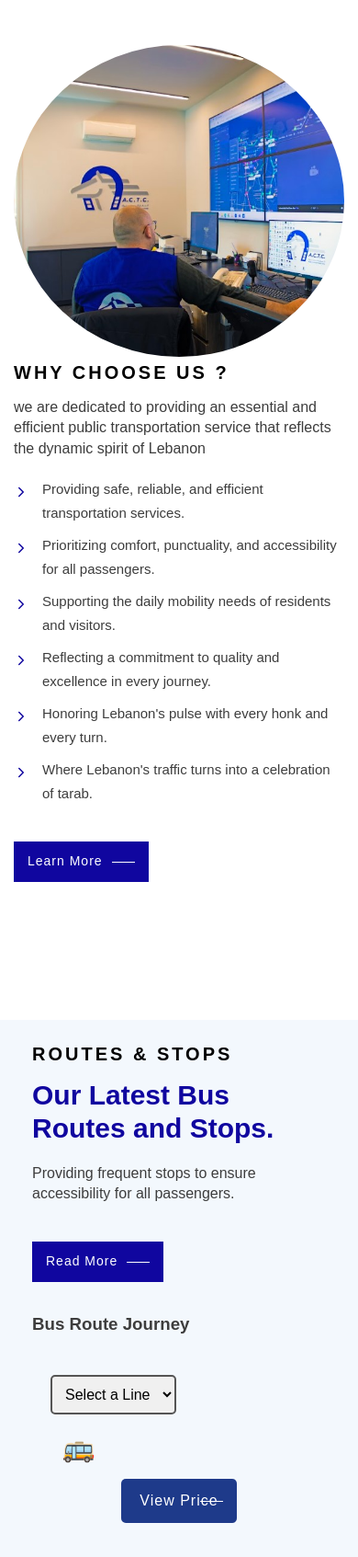
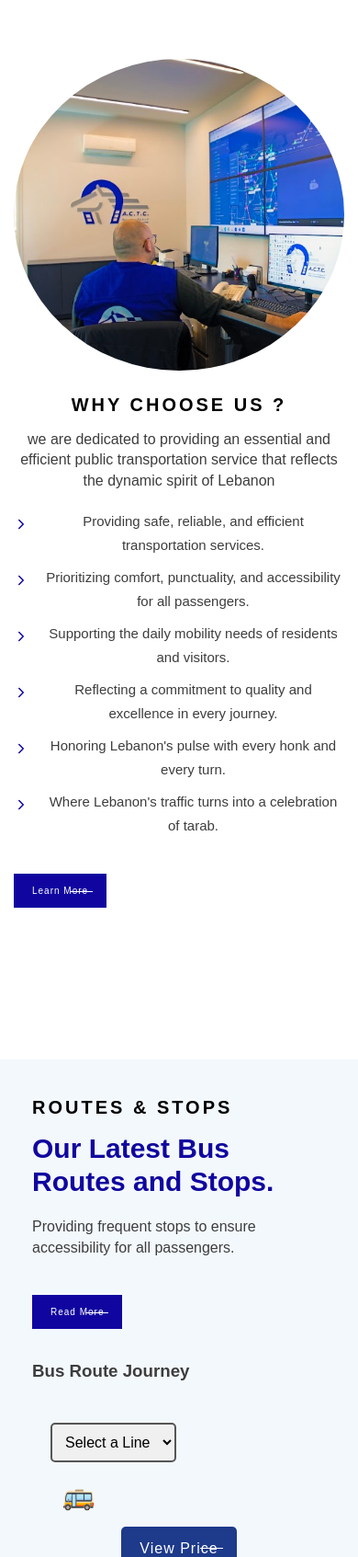
Before and after one commit to MauriceB006/NFA021_PROJECT, a PHP site: page /indexV51.php in a window 390 px wide; the page is wider, and only the part inside the window is pictured. Shown: the part 845-2538 px from the top of that part at 92% size. Run offline with PHP 8.4, Linux system fonts and the light colour scheme.

Commit message:
Update styleV4.css

```diff
--- a/assets/css/styleV4.css
+++ b/assets/css/styleV4.css
@@ -1734,3 +1734,78 @@ select:hover {
   .cookie-popup-decline:hover {
     background-color: #f5f5f5;
   }
+
+
+  /* ==================== GLOBAL RESET ==================== */
+* {
+  box-sizing: border-box;
+}
+
+/* ==================== IMAGES ==================== */
+.img-cover-1 {
+  max-width: 100%;
+  height: auto;
+  display: block;
+  margin: auto;
+}
+
+/* ==================== FLEX SECTIONS ON MOBILE ==================== */
+@media (max-width: 768px) {
+  .container {
+    padding: 15px;
+  }
+
+  /* About Section */
+  .about .container {
+    display: flex;
+    flex-direction: column;
+    gap: 20px;
+    align-items: center;
+  }
+
+  .about-content {
+    text-align: center;
+  }
+
+  /* Hero section adjustments */
+  .hero-content {
+    text-align: center;
+    padding: 10px;
+  }
+
+  .hero-title {
+    font-size: 2rem;
+  }
+
+  .hero-text {
+    font-size: 1rem;
+  }
+
+  /* Project Cards */
+  .project-list {
+    display: flex;
+    flex-direction: column;
+    gap: 30px;
+  }
+
+  .project-card {
+    width: 100%;
+  }
+
+  /* Newsletter form */
+  .newsletter-form {
+    flex-direction: column;
+    gap: 10px;
+  }
+
+  .newsletter-form .email-field,
+  .newsletter-btn {
+    width: 100%;
+  }
+
+  /* Buttons */
+  .btn, .btn-outline {
+    padding: 10px 20px;
+    font-size: 1rem;
+  }
+}
```
